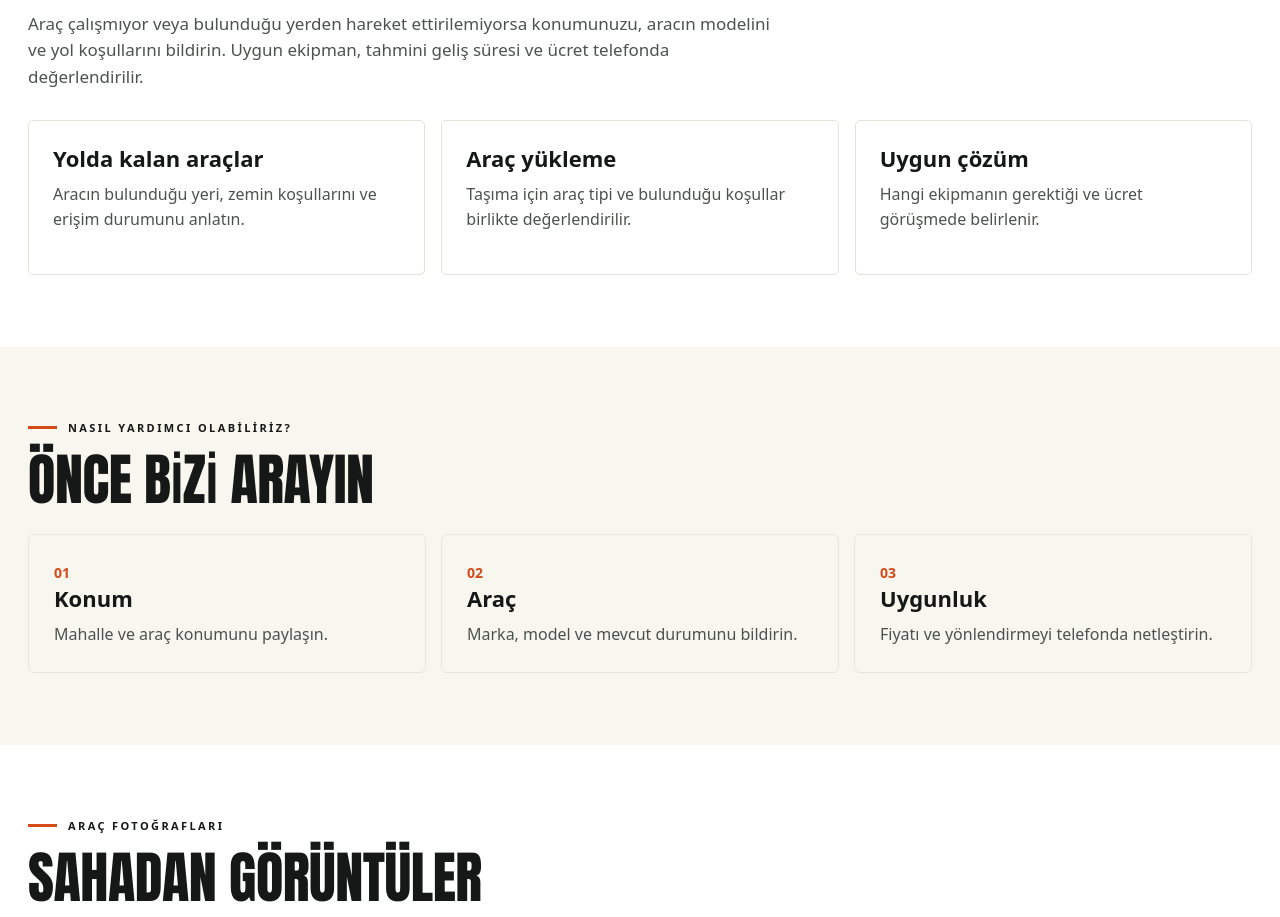
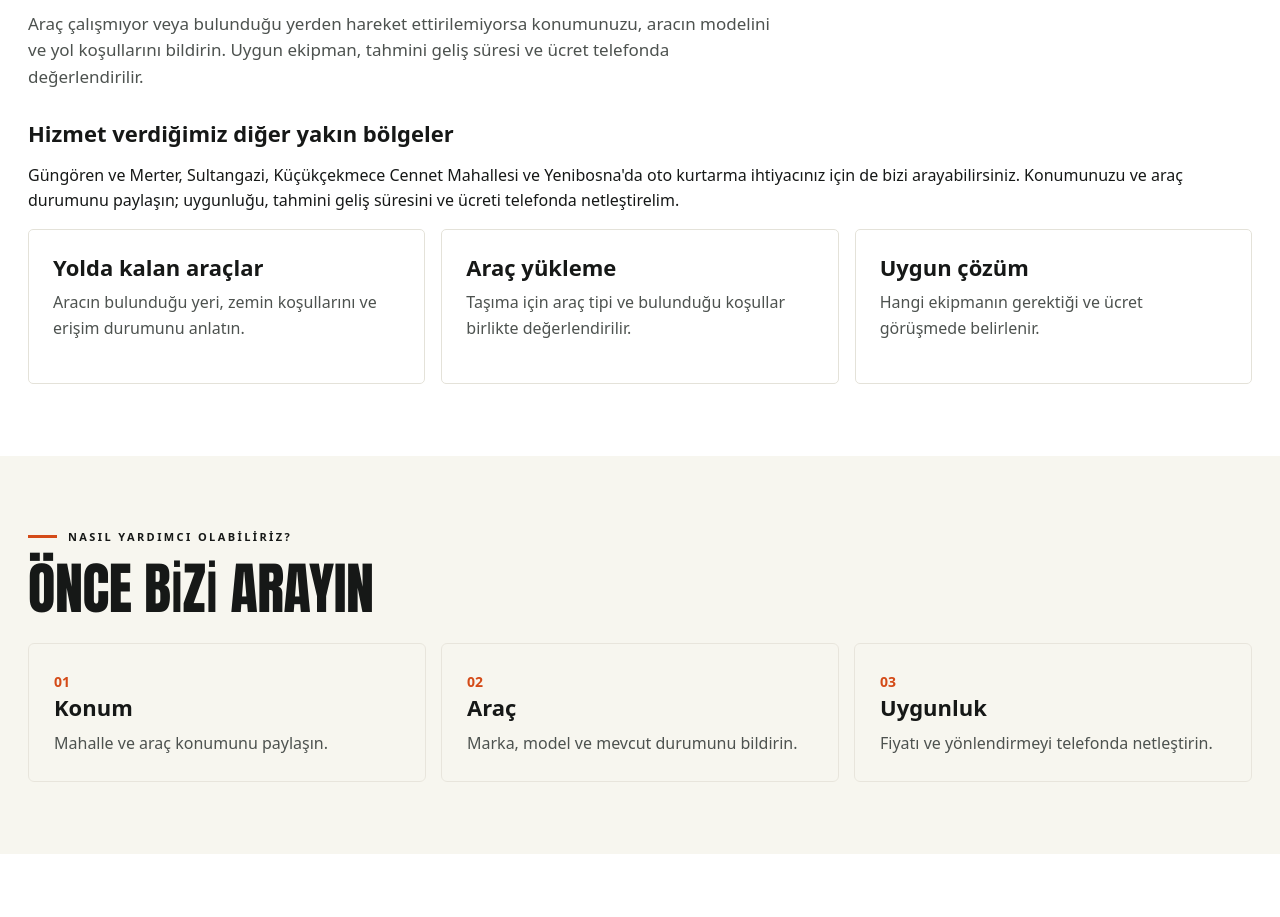
Before and after one commit to tulparotokurtarma/fkd-oto-kurtarma, a plain HTML site: page oto-kurtarma.html in a window 1280 px wide. Shown: the part 1116-2033 px from the top of the page. Drawn offline with Linux system fonts and the light colour scheme.

Commit message:
Hizmet sayfasina hedeflenen yakin bolgeleri ekle

```diff
--- a/oto-kurtarma.html
+++ b/oto-kurtarma.html
@@ -111,6 +111,8 @@
     <div class="section-tag">HİZMET DETAYI</div>
     <h2>Bağcılar ve Bahçelievler'de oto kurtarma</h2>
     <p class="section-lead">Araç çalışmıyor veya bulunduğu yerden hareket ettirilemiyorsa konumunuzu, aracın modelini ve yol koşullarını bildirin. Uygun ekipman, tahmini geliş süresi ve ücret telefonda değerlendirilir.</p>
+    <h3>Hizmet verdiğimiz diğer yakın bölgeler</h3>
+    <p>Güngören ve Merter, Sultangazi, Küçükçekmece Cennet Mahallesi ve Yenibosna'da oto kurtarma ihtiyacınız için de bizi arayabilirsiniz. Konumunuzu ve araç durumunu paylaşın; uygunluğu, tahmini geliş süresini ve ücreti telefonda netleştirelim.</p>
 
     <div class="info-grid">
       <article class="card">
```
